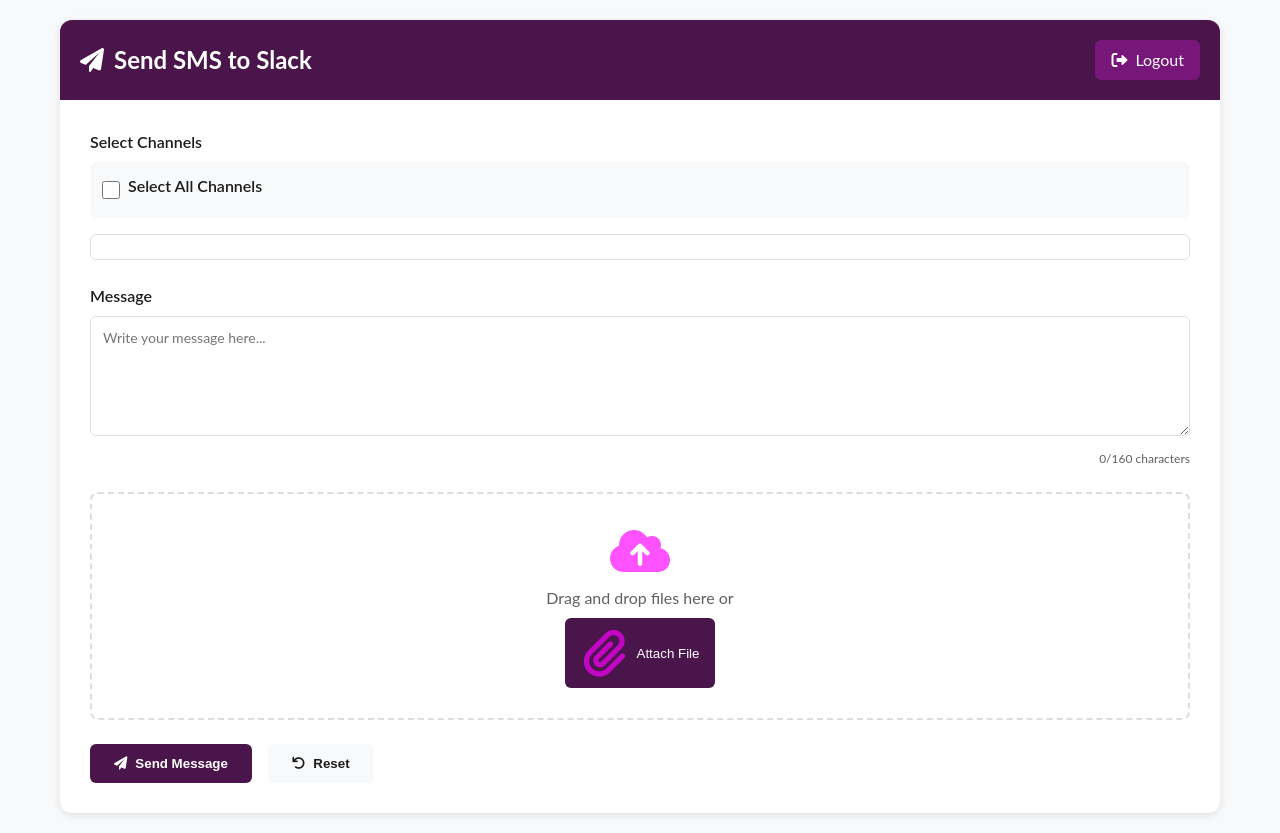
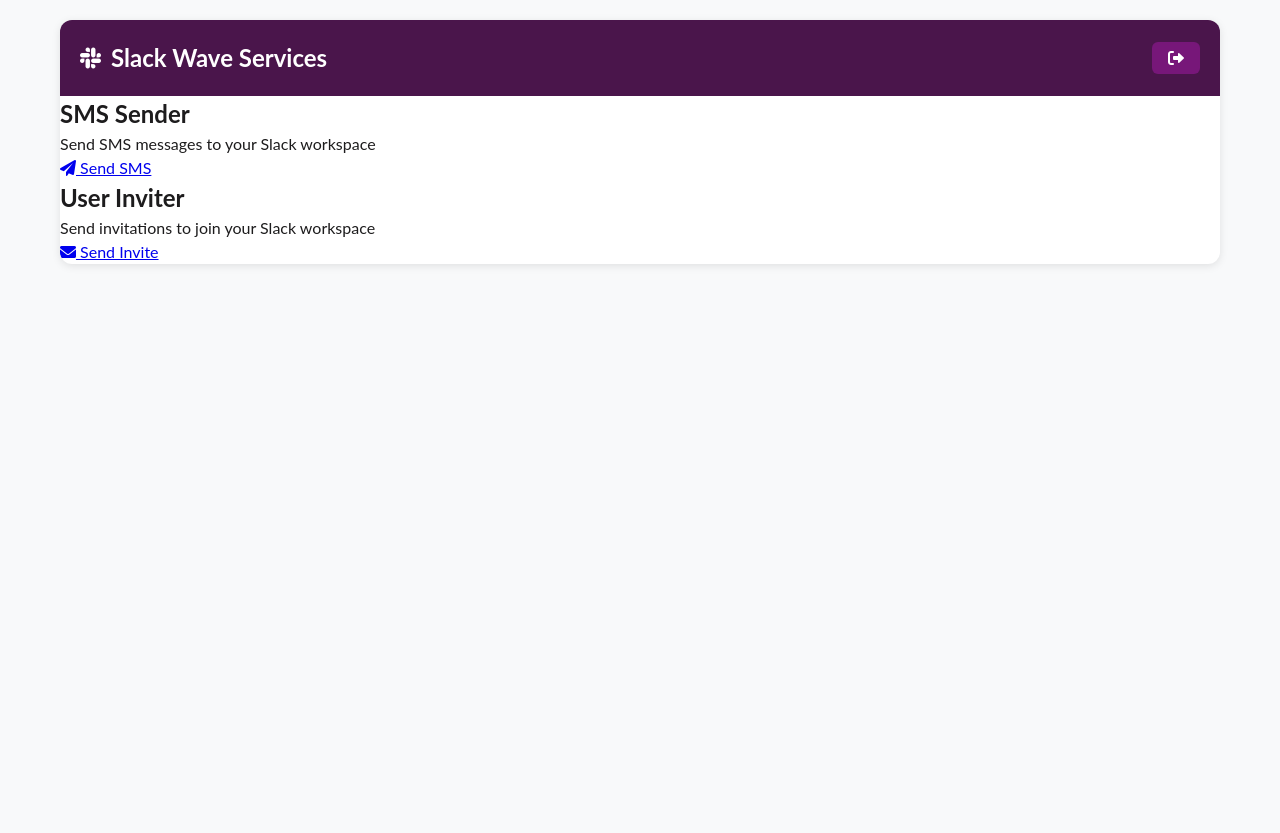
Before and after one commit to MahammadSultanov/SlackWave, a Flask app: page / in a window 1280 px wide. After the commit the page ends 266 px from the top, so only its background shows below. Run offline with Flask 3, Linux system fonts and the light colour scheme; the visitor is signed in with stand-in values (Sample User, id 1).

Commit message:
index file updated for adding more services

```diff
--- a/templates/index.html
+++ b/templates/index.html
@@ -14,7 +14,7 @@
             <!-- Header -->
             <header class="app-header">
                 <div class="header-left">
-                    <h1><i class="fas fa-paper-plane"></i> Send SMS to Slack</h1>
+                    <h1><i class="fa-brands fa-slack"></i> Slack Wave Services</h1>
                 </div>
                 <div class="header-right">
                     <div class="user-info">
@@ -22,72 +22,33 @@
                     </div>
                     <a href="/login" class="login-btn">
                         <i class="fas fa-sign-out-alt"></i>
-                        <span>Logout</span>
                     </a>
                 </div>
             </header>
 
-            <!-- Message Form -->
-            <div class="message-container">
-                <form id="smsForm" method="POST" enctype="multipart/form-data">
-                    <div class="form-group">
-                        <label for="channels">Select Channels</label>
-                        <div class="channels-header">
-                            <div class="select-all-wrapper">
-                                <input type="checkbox" id="selectAll" class="channel-checkbox">
-                                <label for="selectAll">Select All Channels</label>
-                            </div>
-                        </div>
-                        <div id="channels" class="channels-grid">
-                            {% for channel in channels %}
-                            <div class="channel-item">
-                                <input type="checkbox" name="channels" value="{{ channel.id }}" id="channel-{{ channel.id }}" class="channel-checkbox">
-                                <label for="channel-{{ channel.id }}">
-                                    <i class="fas fa-hashtag"></i>
-                                    {{ channel.name }}
-                                </label>
-                            </div>
-                            {% endfor %}
-                        </div>
+            <!-- Split Screen Layout -->
+            <div class="split-container">
+                <div class="split-side sms-side">
+                    <div class="side-content">
+                        <h2>SMS Sender</h2>
+                        <p>Send SMS messages to your Slack workspace</p>
+                        <a href="/sms-sender" class="split-button">
+                            <i class="fas fa-paper-plane"></i> Send SMS
+                        </a>
                     </div>
-
-                    <div class="form-group">
-                        <label for="message">Message</label>
-                        <div class="message-input-container">
-                            <textarea id="message" name="message" required placeholder="Write your message here..."></textarea>
-                            <div class="message-controls">
-                                <span class="character-counter">0/160 characters</span>
-                            </div>
-                        </div>
+                </div>
+                <div class="split-side invite-side">
+                    <div class="side-content">
+                        <h2>User Inviter</h2>
+                        <p>Send invitations to join your Slack workspace</p>
+                        <a href="/user-invite" class="split-button">
+                            <i class="fas fa-envelope"></i> Send Invite
+                        </a>
                     </div>
-
-                    <div class="form-group">
-                        <div class="file-upload-area">
-                            <i class="fas fa-cloud-upload-alt"></i>
-                            <p>Drag and drop files here or</p>
-                            <button type="button" class="upload-btn">
-                                <i class="fas fa-paperclip"></i> Attach File
-                            </button>
-                            <input type="file" id="fileInput" name="photo" hidden>
-                        </div>
-                    </div>
-
-                    <div class="button-group">
-                        <button type="submit" class="send-btn">
-                            <i class="fas fa-paper-plane"></i> Send Message
-                        </button>
-                        <button type="reset" class="reset-btn">
-                            <i class="fas fa-undo"></i> Reset
-                        </button>
-                    </div>
-                </form>
+                </div>
             </div>
-
-            <!-- Notification Center -->
-            <div class="notification-center"></div>
         </div>
     </div>
-
     <script src="{{ url_for('static', filename='script.js') }}"></script>
 </body>
 </html>
```
